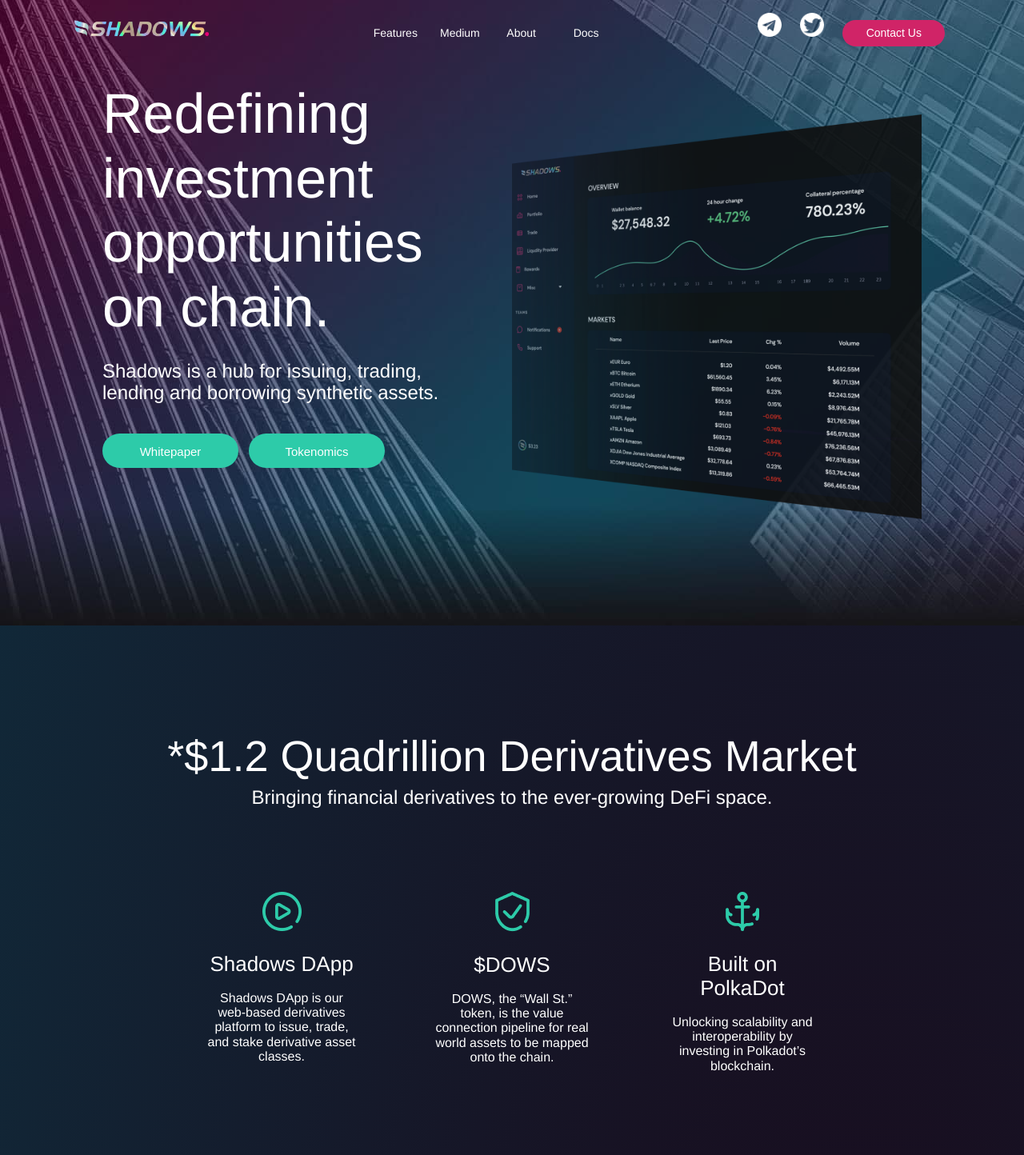
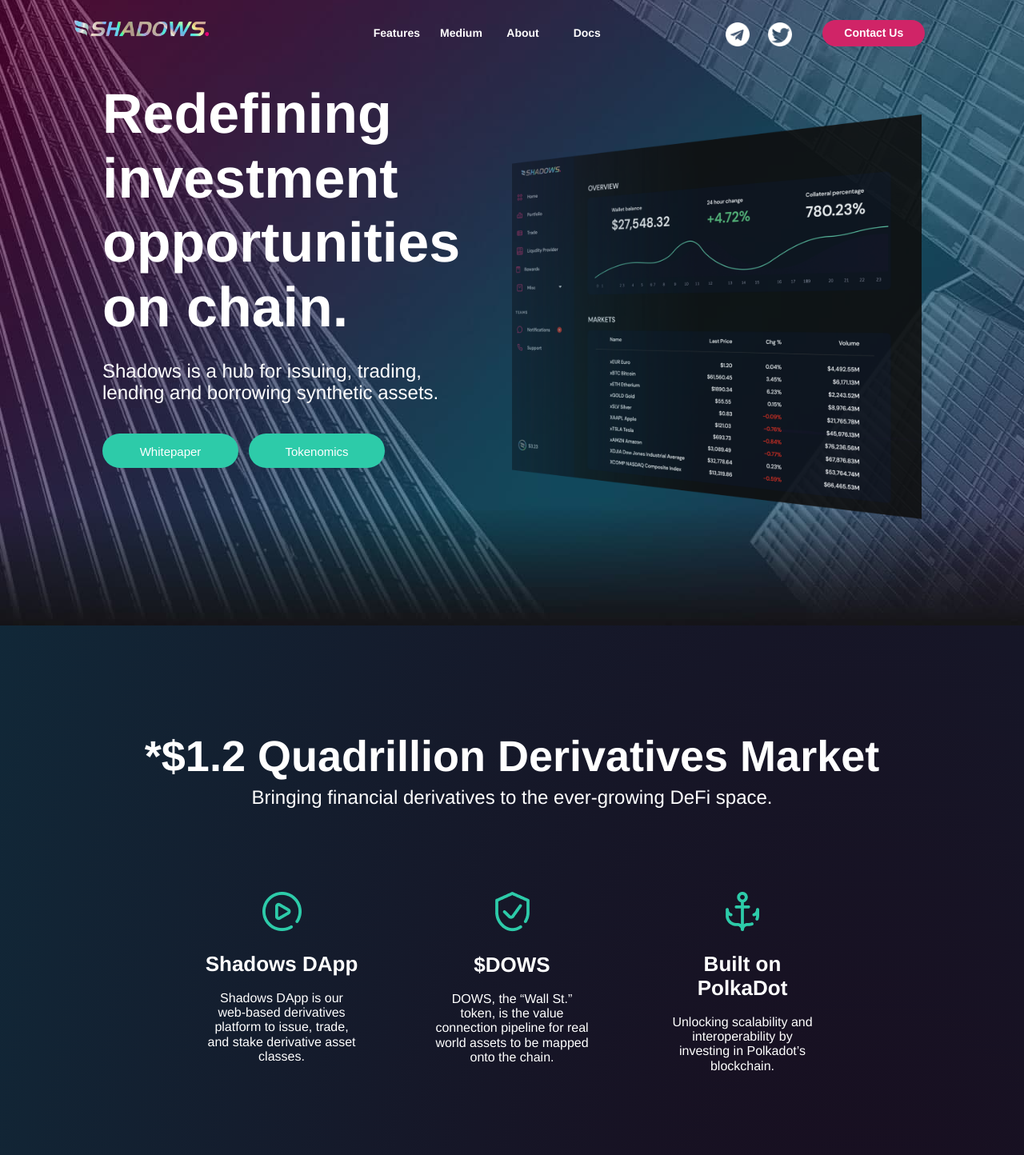
Before and after one commit to ShadowsNetwork/shadows-official-website, a Vue app: page /#/login in a window 1280 px wide. Shown: the top 1444 px of the page at 80% size. Built offline with nearby package versions, Linux system fonts and the light colour scheme.

Commit message:
Adjust page animation time and head navigation bar style

```diff
--- a/src/App.vue
+++ b/src/App.vue
@@ -29,21 +29,13 @@
         </el-col>
         <el-col :xl="2" :lg="2" :md="2" :sm="2" :xs="2" />
         <el-col :xl="1" :lg="1" :md="1" :sm="1" :xs="1">
-          <ul>
-            <li><img src="./assets/image/dashboard/fly.png" style="width: 30px "></li>
-          </ul>
+          <img class="fly" src="./assets/image/dashboard/fly.png">
         </el-col>
         <el-col :xl="1" :lg="1" :md="1" :sm="1" :xs="1">
-          <ul>
-            <li><img src="./assets/image/dashboard/twiter.png" style="width: 30px"></li>
-          </ul>
+          <img class="twiter" src="./assets/image/dashboard/twiter.png">
         </el-col>
         <el-col :xl="2" :lg="2" :md="2" :sm="2" :xs="2">
-          <ul>
-            <li>
-              <button class="contact">Contact Us</button>
-            </li>
-          </ul>
+          <button class="contact">Contact Us</button>
         </el-col>
         <div class="mobile-drop-button">
           <i class="el-icon-s-operation" @click="dropShow" />
@@ -98,6 +90,15 @@
     color: white;
     list-style: none;
     font-size: 14px;
+    font-weight: 700;
+  }
+  .fly {
+    width: 30px;
+    margin-top: 28px;
+  }
+  .twiter {
+    width: 30px;
+    margin-top: 28px;
   }
   .contact {
     width: 128px;
@@ -108,6 +109,9 @@
     background: #D02467;
     border: none;
     border-radius: 30px;
+    font-weight: 700;
+    margin-top: 25px;
+    margin-left: 15px;
   }
   .mobile-drop-button {
     display: none;
@@ -120,7 +124,7 @@
     position: absolute;
     top: 50px;
     width: 100%;
-    background: rgba(0,0,0,0.4);
+    background: rgba(0,0,0,0.6);
     z-index: 999;
   }
   @media screen and (max-width: 992px) {
@@ -139,6 +143,22 @@
     .logoImg {
       width: 120%;
       display: block;
+    }
+    .fly {
+      width: 20px;
+      margin-top: 20px;
+    }
+    .twiter {
+      width: 20px;
+      margin-left: 30%;
+      margin-top: 20px;
+    }
+    .contact {
+      width: 100px;
+      height: 28px;
+      font-size: 14px;
+      margin-left: 15px;
+      margin-top: 20px;
     }
     .mobile-drop > div {
       width: 100%;
@@ -164,6 +184,15 @@
         top: 0;
         left: 7%;
       }
+      .fly {
+        display: none;
+      }
+      .twiter {
+        display: none;
+      }
+      .contact {
+        display: none;
+      }
       .mobile-drop-button {
         position: absolute;
         top: 0;
--- a/src/components/top/top.vue
+++ b/src/components/top/top.vue
@@ -1,6 +1,7 @@
 <template>
   <div class="top">
-    <img src="../../assets/image/dashboard/topBac.jpg"/>
+    <img src="../../assets/image/dashboard/topBac.jpg">
+    <div>
       <div class="topText-title wow slideInLeft">
         <span>Redefining</span>
         <span>investment</span>
@@ -14,13 +15,16 @@
         <button>Whitepaper</button>
         <button>Tokenomics</button>
       </div>
+    </div>
     <img class="wow slideInRight" src="../../assets/image/dashboard/newDash.png">
   </div>
 </template>
 
 <script>
+import { WOW } from 'wowjs'
 export default {
-  name: 'Top'
+  name: 'Top',
+  mounted() { new WOW().init() }
 }
 </script>
 
@@ -43,6 +47,7 @@
   left: 10%;
   color: #fff;
   font-size: 70px;
+  font-weight: 700;
 }
 .topText-title > span {
   display: block;
@@ -60,6 +65,7 @@
   position: absolute;
   left: 10%;
   bottom: 25%;
+  font-weight: 700;
 }
 .topText-button > button {
   width: 170px;
--- a/src/views/login/index.vue
+++ b/src/views/login/index.vue
@@ -4,27 +4,27 @@
     <div class="dashboard-content">
       <div class="market">
         <div class="market-title">
-          <span class="wow bounceInUp">*$1.2 Quadrillion Derivatives Market</span>
-          <span class="wow bounceInUp">Bringing financial derivatives to the ever-growing DeFi space.</span>
+          <span class="wow bounceInUp" data-wow-duration="1.5s" data-wow-delay="0.3s">*$1.2 Quadrillion Derivatives Market</span>
+          <span class="wow bounceInUp" data-wow-duration="1.5s" data-wow-delay="0.3s">Bringing financial derivatives to the ever-growing DeFi space.</span>
         </div>
         <div class="market-content">
           <el-row justify="space-around">
             <el-col :xl="{span:6}" :lg="{span:6}">
-              <div class="market-contentChild wow bounceInUp">
+              <div class="market-contentChild wow bounceInUp" data-wow-duration="1.5s" data-wow-delay="0.3s">
                 <img src="../../assets/image/dashboard/icon/Play.png">
                 <span>Shadows DApp</span>
                 <span>Shadows DApp is our web-based derivatives platform to issue, trade, and stake derivative asset classes.</span>
               </div>
             </el-col>
             <el-col :xl="{span:6,offset:3}" :lg="{span:6,offset:3}">
-              <div class="market-contentChild wow bounceInUp">
+              <div class="market-contentChild wow bounceInUp" data-wow-duration="1.5s" data-wow-delay="0.3s">
                 <img src="../../assets/image/dashboard/icon/Shield.png">
                 <span>$DOWS </span>
                 <span>DOWS, the “Wall St.” token, is the value connection pipeline for real world assets to be mapped onto the chain.</span>
               </div>
             </el-col>
             <el-col :xl="{span:6,offset:3}" :lg="{span:6,offset:3}">
-              <div class="market-contentChild wow bounceInUp">
+              <div class="market-contentChild wow bounceInUp" data-wow-duration="1.5s" data-wow-delay="0.3s">
                 <img src="../../assets/image/dashboard/icon/Anchore.png">
                 <span>Built on PolkaDot</span>
                 <span>Unlocking scalability and interoperability by investing in Polkadot’s blockchain.</span>
@@ -33,21 +33,21 @@
           </el-row>
           <el-row>
             <el-col :xl="{span:6}" :lg="{span:6}">
-              <div class="market-contentChild wow bounceInUp">
+              <div class="market-contentChild wow bounceInUp" data-wow-duration="1.5s" data-wow-delay="0.3s">
                 <img src="../../assets/image/dashboard/icon/Persentage.png">
                 <span>Asset Classes</span>
                 <span>Suite of financial derivative products: fiat currency, crypto currency, stocks, market indices, and commodities (xUSD, xBTC, xGOLD, xTesla, others).</span>
               </div>
             </el-col>
             <el-col :xl="{span:6,offset:3}" :lg="{span:6,offset:3}">
-              <div class="market-contentChild wow bounceInUp">
+              <div class="market-contentChild wow bounceInUp" data-wow-duration="1.5s" data-wow-delay="0.3s">
                 <img src="../../assets/image/dashboard/icon/Calendar.png">
                 <span>Issuance & Trading</span>
                 <span>Smart contract issuance and trading of derivates secured by the underlying value of the DOWS. </span>
               </div>
             </el-col>
             <el-col :xl="{span:6,offset:3}" :lg="{span:6,offset:3}">
-              <div class="market-contentChild wow bounceInUp">
+              <div class="market-contentChild wow bounceInUp" data-wow-duration="1.5s" data-wow-delay="0.3s">
                 <img src="../../assets/image/dashboard/icon/Wheel.png">
                 <span>Rewards </span>
                 <span>Variety of DOWS rewards generation from issuance, lending, staking, and trasactions on the Shadows Network.</span>
@@ -66,7 +66,7 @@
 import Top from '@/components/top/top'
 export default {
   name: 'Dashboard',
-  components: { Top },
+  components: { Top }
   // mounted() { new WOW().init() }
 }
 </script>
@@ -99,6 +99,7 @@
   line-height: 75px;
   color: #fff;
   font-size: 54px;
+  font-weight: 700;
 }
 .market-title > span:nth-of-type(2) {
   display: block;
@@ -120,6 +121,7 @@
 .market-contentChild > span:nth-of-type(1) {
   font-size: 26px;
   margin-top: 22px;
+  font-weight: 700;
 }
 .market-contentChild > span:nth-of-type(2) {
   margin-top: 18px;
```
Lines whose indentation alone changed are shown as unchanged.
